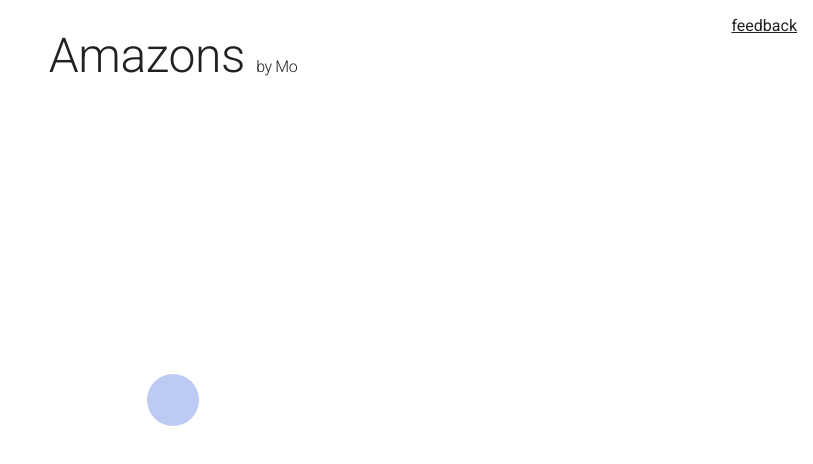
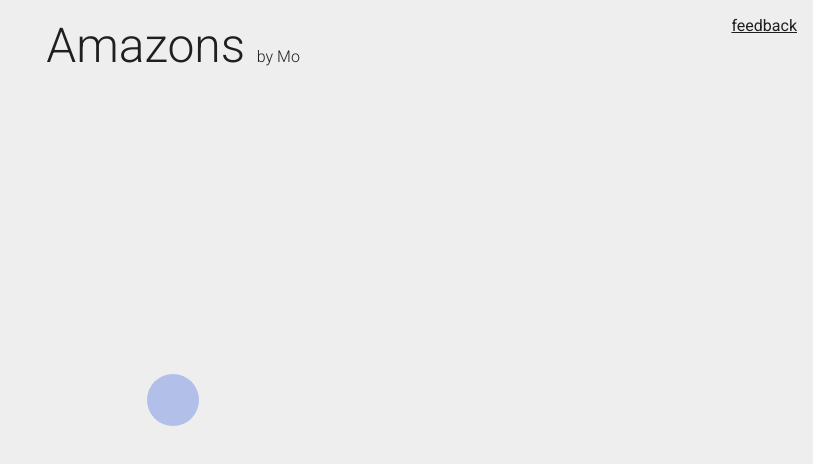
Before and after one commit to mothepro/lit-amazons, a website: page demo/index.html in a window 1280 px wide. Shown: the whole page, without its empty margins (467-1280 px from the left). Drawn offline with nearby package versions, Linux system fonts and the light colour scheme.

Commit message:
Organize style

```diff
--- a/demo/style.css
+++ b/demo/style.css
@@ -1,5 +1,6 @@
 :root {
-  --color: hsla(0, 0%, 0%, 0.87);
+  --fg: hsla(0, 0%, 0%, 0.87);
+  --bg: #eee;
   --blackSpot: '♛';
   --whiteSpot: '♕';
   --destroyedSpot: '💥';
@@ -12,11 +13,11 @@
   --spot-valid-bg-hover: yellow;
   --piece-size: 6vmin;
   --symbol-black-bg: transparent;
-  --symbol-black-fg: --color;
+  --symbol-black-fg: --fg;
   --symbol-white-bg: transparent;
-  --symbol-white-fg: --color;
+  --symbol-white-fg: --fg;
   --symbol-destroyed-bg: transparent;
-  --symbol-destroyed-fg: --color;
+  --symbol-destroyed-fg: --fg;
 }
 
 @media (min-width: 1200px) { /* bootstrap "xl" -- Don't let it get too big */
@@ -25,24 +26,31 @@
   }
 }
 
+/* Normalize */
 html {
-  font-family: Roboto, sans-serif;
-  color: var(--color, black);
+  font-family: Roboto, Helvetica, Arial, sans-serif;
+  color: var(--fg, black);
+  background-color: var(--bg, white);
 }
 
 h1, ::part(title) {
+  font-weight: 300;
+  font-size: 3em;
   text-align: center;
-  font-size: 3em;
-  font-family: "Roboto", "Helvetica", "Arial", sans-serif;
-  font-weight: 300;
-  line-height: 1;
-  letter-spacing: -0.00833em;
-  margin-bottom: .35em;
+  margin: .35em 0;
 }
 .subtitle {
   font-size: 16px;
 }
 
+.icon {
+  position: fixed;
+  top: 1em;
+  right: 1em;
+  color: var(--fg);
+}
+
+/* Parts */
 ::part(confetti) {
   position: fixed;
 }
@@ -55,13 +63,6 @@ h1, ::part(title) {
   max-height: 1000px;
 }
 
-.icon {
-  position: fixed;
-  top: 1em;
-  right: 1em;
-  color: hsla(0, 0%, 0%, 0.87);
-}
-
 ::part(lobby) {
   display: block;
   margin: 0 auto;
@@ -70,6 +71,7 @@ h1, ::part(title) {
   border-radius: 0.5em;
 }
 
+/* Loading */
 .loading {
   text-align: center;
   position: fixed;
```
